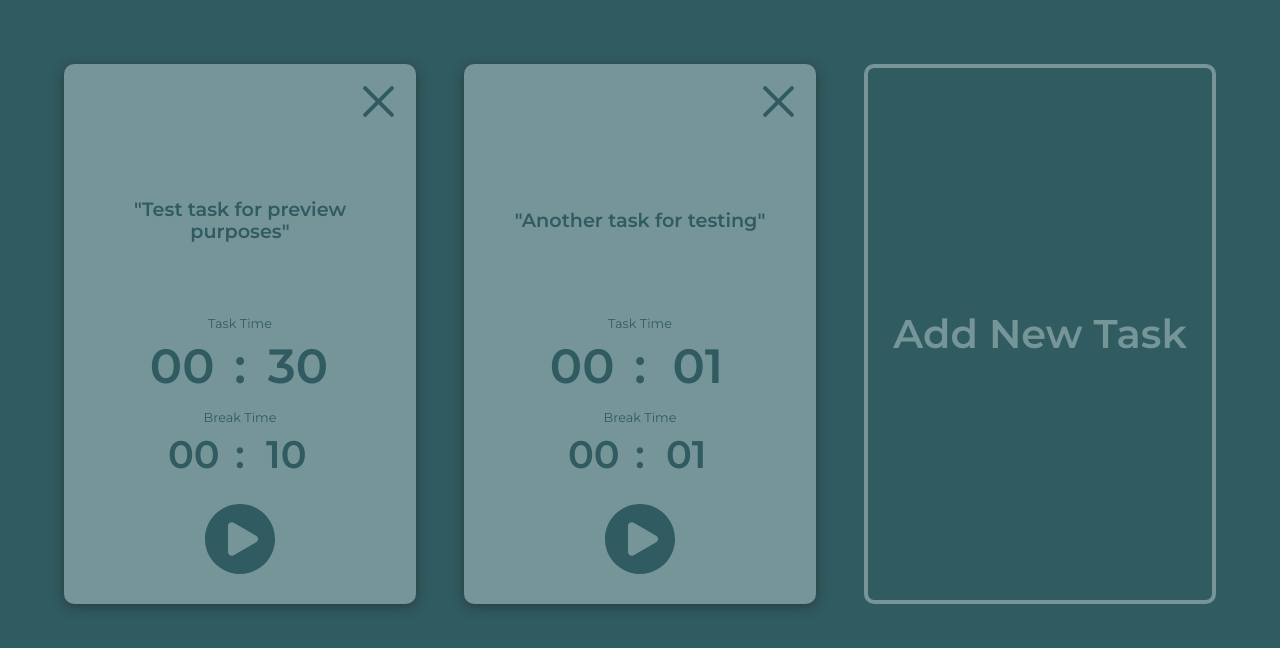
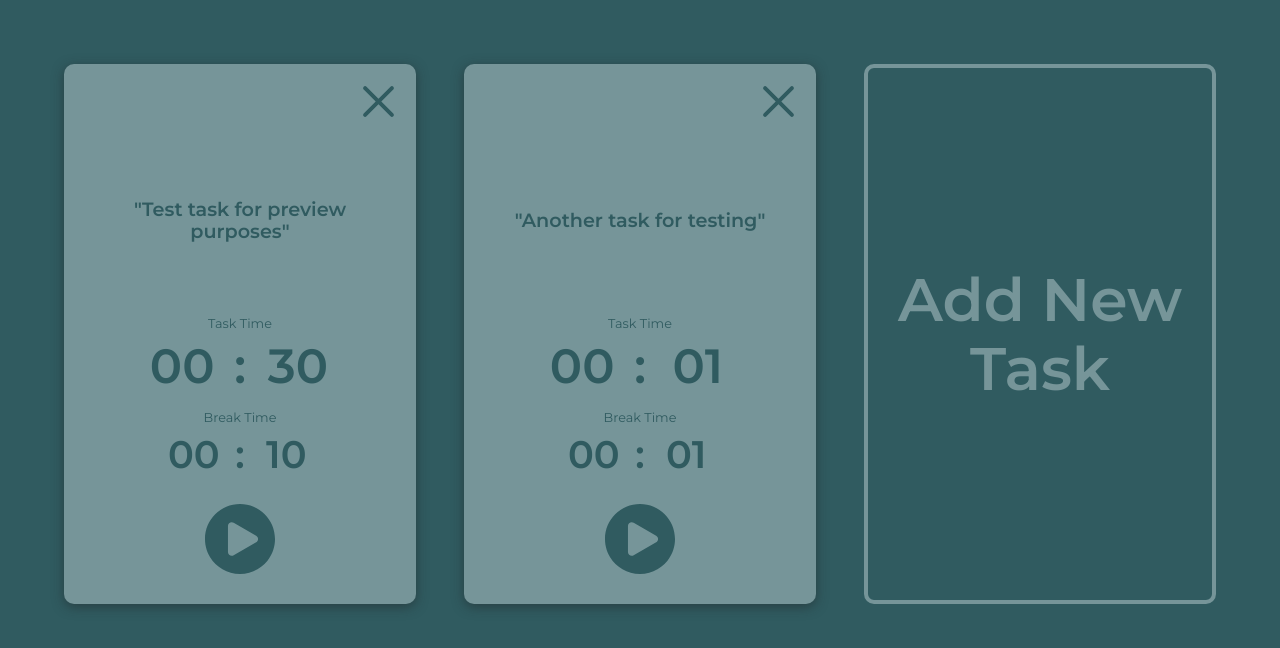
Before and after one commit to jchojna/task-timer, a React (Create React App) app: page / in a window 1280 px wide. Shown: the top 648 px of the page. Built offline with nearby package versions, Linux system fonts and the light colour scheme.

Commit message:
feat: move 'create task' button inside Creator component

```diff
--- a/src/components/App.js
+++ b/src/components/App.js
@@ -9,7 +9,6 @@ class App extends Component {
     this.state = {
       // visibility
       isBoardVisible: true,
-      isCreatorVisible: false,
       tasks: [
         {
           taskName: "Test task for preview purposes",
@@ -46,17 +45,13 @@ class App extends Component {
 
   handleStateChange = (object) => this.setState(object);
 
-  handleCreateNewTaskButton = () => {
-    this.setState({ isCreatorVisible: true });
-  }
-
   handleTaskRemove = (id) => this.setState(prevState => ({
     tasks: prevState.tasks.filter(task => task.id !== id)
   }));
 
   render() {
 
-    const { isCreatorVisible, tasks } = this.state;
+    const { tasks } = this.state;
 
     return (
       <React.StrictMode>
@@ -64,7 +59,7 @@ class App extends Component {
           {/* APP HEADING */}
           <h1 className="App__heading visuallyhidden">Task Timer App</h1>
           {/* BOARD OF TASKS */}
-          <section className="board">
+          <section className="App__board">
             {/* TASK CARDS */}
             {tasks.map((task) => (
               <Task
@@ -74,21 +69,9 @@ class App extends Component {
                 onTaskRemove={this.handleTaskRemove}
               />
             ))}
-
-            {/* ADD NEW TASK BUTTON */}
-            <button
-              className="button board__createTask"
-              onClick={this.handleCreateNewTaskButton}
-            >
-              Add New Task
-            </button>
-
             {/* TASK CREATOR */}
             <Creator
-              isCreatorVisible={isCreatorVisible}
               onAppStateChange={this.handleStateChange}
-              //onTimeChange={handleTimeChange}
-              //validateTaskName={validateTaskName}
             />
           </section>
         </div>
--- a/src/components/Creator.js
+++ b/src/components/Creator.js
@@ -124,6 +124,10 @@ class Creator extends Component {
     }
   }
 
+  handleCreateTaskButton = (e) => {
+    e.preventDefault();
+  }
+
   /* handleKeyPress = (e) => {
     const { onStateChange } = this.props;
     const keyPressed = e.key || null;
@@ -194,31 +198,39 @@ class Creator extends Component {
 
     const { isCreatorVisible } = this.props;
 
-    const creatorClass = classNames("Creator", {
+    /* const creatorClass = classNames("Creator", {
       "Creator--visible slideInRight": isCreatorVisible,
       "slideOutLeft": !isCreatorVisible
-    });
+    }); */
 
     return (
       <form
-        className={creatorClass}
-        tabIndex="0"
-        autoFocus
-        onSubmit={this.handleFormSubmit}
+        className="Creator"
+        //tabIndex="0"
+        //autoFocus
+        //onSubmit={this.handleFormSubmit}
         //onKeyDown={(e) => this.handleKeyboard(e)}
       >
         {/* TASK HEADING */}
-        <h2 className="Creator__heading">Create a new task</h2>
+        {/* <h2 className="Creator__heading">Create a new task</h2> */}
+
+        {/* ADD NEW TASK BUTTON */}
+        <button
+          className="button Creator__createTaskButton"
+          onClick={this.handleCreateTaskButton}
+        >
+          Add New Task
+        </button>
 
         {/* TASK NAME INPUT */}
-        <input
+        {/* <input
           id="taskName"
           name="taskName"
           className="Creator__taskName"
           placeholder="What would be your next task?"
           value={creatorTaskName}
           onChange={(e) => this.handleTaskName(e)}
-        />
+        /> */}
 
         {/* TASK TIME INPUTS */}
         {/* <TimeInput
@@ -245,44 +257,44 @@ class Creator extends Component {
         /> */}
 
         {/* ADD BUTTON */}
-        <button
+        {/* <button
           type="submit"
           className="Creator__button Creator__button--add"
           //disabled = {isTimerActive}
         >
           Add Task
-        </button>
+        </button> */}
         {/* CANCEL BUTTON */}
-        <button
+        {/* <button
           className="Creator__button Creator__button--cancel"
           //disabled = {isTimerActive}
           onClick={this.handleCancelButton}
         >
           Cancel
-        </button>
+        </button> */}
 
         {/* TASK NAME LABEL */}
-        <label className="Creator__label Creator__label--task-name" htmlFor="taskName">
+        {/* <label className="Creator__label Creator__label--task-name" htmlFor="taskName">
           Your task name
-        </label>
+        </label> */}
         {/* TASK TIME LABEL */}
-        <label className="Creator__label Creator__label--task-time" htmlFor="taskTime">
+        {/* <label className="Creator__label Creator__label--task-time" htmlFor="taskTime">
           Task time
-        </label>
+        </label> */}
         {/* BREAK TIME LABEL */}
-        <label className="Creator__label Creator__label--break-time" htmlFor="breakTime">
+        {/* <label className="Creator__label Creator__label--break-time" htmlFor="breakTime">
           Max break time
-        </label>
+        </label> */}
 
         {/* ALERTS */}
-        <div className="Creator__alerts">
+        {/* <div className="Creator__alerts">
           <p className={`Creator__alert ${this.handleAlertVisibility('name')}`}>
             You have to enter your task name!
           </p>
           <p className={`Creator__alert ${this.handleAlertVisibility('time')}`}>
             Enter correct time for task!
           </p>
-        </div>
+        </div> */}
       </form>
     );
   }
--- a/src/scss/App.scss
+++ b/src/scss/App.scss
@@ -8,9 +8,8 @@
   min-height: 100vh;
   width: 100%;
   color: $color-background;
-}
 
-.board {
+  &__board {
     align-items: stretch;
     background-color: $color-background;
     display: grid;
@@ -21,29 +20,15 @@
     min-height: 100vh;
     padding: 4em;
     width: 100%;
-
-  &__createTask {
-    @include button;
-    @include flex-center;
-    border: 4px solid $color-primary;
-    border-radius: $radius-card;
-    color: $color-primary;
-    font-size: 2.5em;
-    font-weight: 600;
-    height: 100%;
-    padding: 10px;
-
-    &:hover {
-      background-color: $color-primary;
-      box-shadow: $card-shadow;
-      color: $color-background;
-    }
   }
 
   @media only screen and (min-width: $media-md) {
 
     & {
-      grid-template-columns: repeat(auto-fill, minmax(280px, 1fr));
+
+      &__board {
+        grid-template-columns: repeat(auto-fill, minmax(300px, 1fr));
       }
     }
   }
+}
--- a/src/scss/Creator.scss
+++ b/src/scss/Creator.scss
@@ -5,11 +5,10 @@
 ////////////////////////////////////////////////////////////////// TASK & TIME
 
 .Creator {
-  align-items: start;
-  background-color: $color-white;
-  bottom: 0;
-  display: grid;
-  font-weight: 400;
+  //align-items: start;
+  //background-color: $color-white;
+  //display: grid;
+  //font-weight: 400;
   /* grid-template-areas:
     "heading"
     "tskName"
@@ -17,20 +16,35 @@
     "rButton"
     "message"; */
   //grid-template-columns: 1fr;
-  grid-template-rows: 3fr 50px 1fr 1fr 1fr;
-  justify-items: center;
-  max-width: $layout-max-width;
-  padding: 0 200px;
-  position: fixed;
-  text-align: center;
-  top: 0;
-  transition: visibility 0s $time-slide;
-  visibility: hidden;
-  width: 100%;
+  //grid-template-rows: 3fr 50px 1fr 1fr 1fr;
+  //justify-items: center;
+  //max-width: $layout-max-width;
+  //padding: 0 200px;
+  //text-align: center;
+  //width: 100%;
 
-  &--visible {
+  /* &--visible {
     transition: visibility 0s;
     visibility: visible;
+  } */
+
+  &__createTaskButton {
+    @include button;
+    @include flex-center;
+    border: 4px solid $color-primary;
+    border-radius: $radius-card;
+    color: $color-primary;
+    font-size: 2.5em;
+    font-weight: 600;
+    height: 100%;
+    padding: 10px;
+    width: 100%;
+
+    &:hover {
+      background-color: $color-primary;
+      box-shadow: $card-shadow;
+      color: $color-background;
+    }
   }
 
   &__heading {
```
Lines whose indentation alone changed are shown as unchanged.
